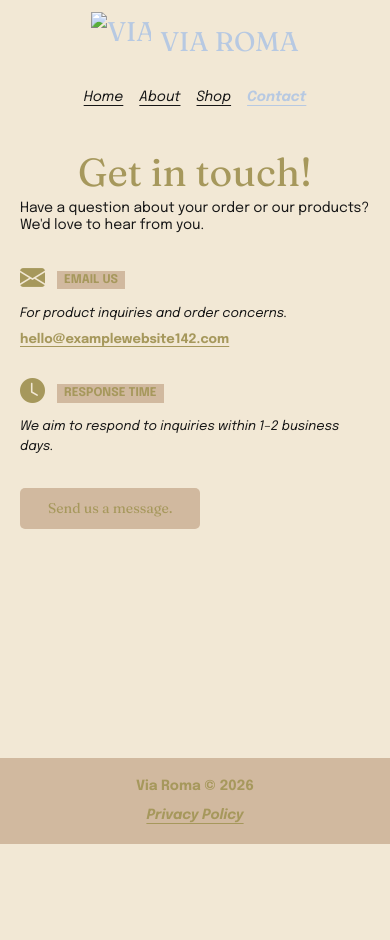
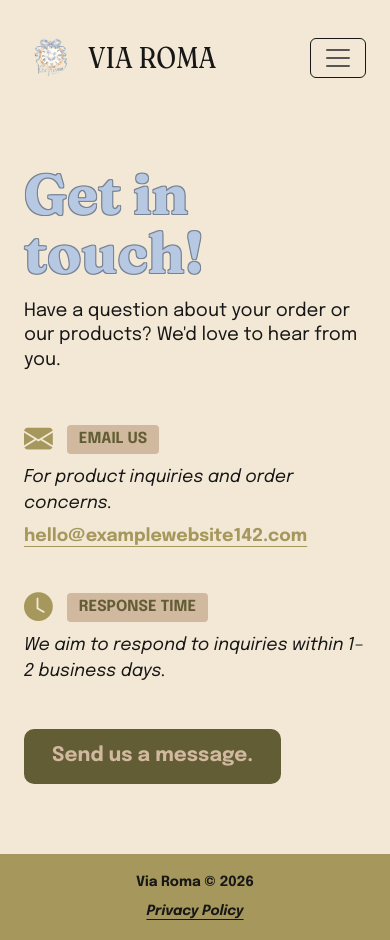
Before and after one commit to blue-amd/via-roma, a plain HTML site: page contact.html in a window 390 px wide. Before the commit the page ends 844 px from the top, so only its background shows below. Drawn offline with nearby package versions, Linux system fonts and the light colour scheme.

Commit message:
Changed some of the coding

```diff
--- a/contact.html
+++ b/contact.html
@@ -25,144 +25,32 @@
     <link rel="stylesheet"
           href="https://cdn.jsdelivr.net/npm/bootstrap-icons@1.11.3/font/bootstrap-icons.min.css">
 
+    <!-- Link to CSS -->
+    <link rel="stylesheet" href="css/styles.css">
+
     <style>
-
         /*
-           1. WEBSITE COLORS AND FONTS
+           1. CONTACT PAGE CONTENT
         */
-
-        :root {
-            --primary-color: #A6985C;
-            --neutral-color: #F2E8D5;
-            --button-color: #D1B99F;
-            --text-color: #171717;
-
-            --heading-font: 'Fraunces', serif;
-            --body-font: 'Epilogue', sans-serif;
+        .text-outline-shadow {
+        color: var(--primary-color);
+        text-shadow:
+            -1px -1px 0 #778394,
+            1px -1px 0 #778394,
+            -1px  1px 0 #778394,
+            1px  1px 0 #778394;
         }
-
-
-        /*
-           2. GENERAL PAGE STYLING
-        */
-
-        * {
-            box-sizing: border-box;
-        }
-
-        html {
-            scroll-behavior: smooth;
-        }
-
-        body {
-            margin: 0;
-            padding: 0;
-            background-color: var(--neutral-color);
-            color: var(--text-color);
-            font-family: var(--body-font);
-            font-size: 17px;
-            line-height: 1.5;
-
-            /* Keeps footer at the bottom */
-            min-height: 100vh;
-            display: flex;
-            flex-direction: column;
-        }
-
-        a {
-            color: inherit;
-        }
-
-        /* Keyboard accessibility */
-        a:focus-visible,
-        button:focus-visible {
-            outline: 3px solid #635D35;
-            outline-offset: 4px;
-        }
-
-
-        /*
-           3. HEADER AND NAVIGATION
-        */
-
-        .site-header {
-            width: 100%;
-            padding: 14px 4%;
-
-            display: flex;
-            justify-content: space-between;
-            align-items: center;
-
-            background-color: var(--neutral-color);
-        }
-
-        /* Logo and brand name */
-        .navbar-brand {
-            display: flex;
-            align-items: center;
-            gap: 12px;
-
-            color: #B7C9E2;
-            font-family: var(--heading-font);
-            font-size: 34px;
-            font-weight: 400;
-            text-decoration: none;
-        }
-
-        .navbar-brand:hover {
-            color: #B7C9E2;
-        }
-
-        /* Logo image */
-        .brand-logo {
-            width: 75px;
-            height: 75px;
-            object-fit: contain;
-        }
-
-        /* Navigation links */
-        .main-navigation {
-            display: flex;
-            align-items: center;
-            gap: 22px;
-        }
-
-        .main-navigation a {
-            color: var(--text-color);
-            font-family: var(--body-font);
-            font-size: 17px;
-            font-style: italic;
-            font-weight: 400;
-
-            text-decoration: underline;
-            text-underline-offset: 4px;
-
-            transition: opacity 0.2s ease;
-        }
-
-        .main-navigation a:hover {
-            opacity: 0.6;
-        }
-
-        /* Highlight current page */
-        .main-navigation a.active {
-            color: #B7C9E2;
-            font-weight: 700;
-        }
-
-
-        /*
-           4. CONTACT PAGE CONTENT
-        */
 
         .contact-section {
             flex: 1;
-            padding: 30px 20px 55px;
+            display: flex;
+            align-items: center;
+            padding: 50px 24px 70px;
         }
 
         /* Content width and alignment */
         .contact-content {
-            max-width: 570px;
+            max-width: 960px;
             width: 100%;
             margin: 0 auto;
         }
@@ -171,102 +59,109 @@
         .contact-title {
             color: var(--primary-color);
             font-family: var(--heading-font);
-            font-size: clamp(2.8rem, 6vw, 4.2rem);
-            font-weight: 400;
-            text-align: center;
-            margin-bottom: 5px;
-            line-height: 1.15;
+            font-size: clamp(3.5rem, 6.2vw, 6.8rem);
+            font-weight: 700;
+            text-align: left;
+            margin-bottom: 16px;
+            line-height: 1.05;
         }
 
         /* Introduction */
         .contact-intro {
-            max-width: 430px;
-            margin: 0 auto 32px;
+            max-width: 820px;
+            margin: 0 0 52px 0;
 
             font-family: var(--body-font);
-            font-size: 15px;
-            line-height: 1.2;
+            font-size: clamp(1.15rem, 1.55vw, 1.75rem);
+            line-height: 1.35;
         }
 
-
         /*
-           5. EMAIL AND RESPONSE TIME
+           2. EMAIL AND RESPONSE TIME
         */
 
         .info-item {
-            margin-bottom: 28px;
+            margin-bottom: 44px;
         }
 
         /* Icon and label alignment */
         .info-heading {
             display: flex;
             align-items: center;
-            gap: 12px;
-            margin-bottom: 5px;
+            gap: 14px;
+            margin-bottom: 10px;
         }
 
         /* Icons */
         .info-icon {
-            color: var(--primary-color);
-            font-size: 25px;
+            display: inline-flex;
+            align-items: center;
+            justify-content: center;
+            line-height: 1;
+            color: var(--secondary-color);
+            font-size: clamp(1.8rem, 2.4vw, 2.75rem);
         }
 
         /* Light-colored labels */
         .info-label {
             display: inline-block;
             background-color: var(--button-color);
-            color: var(--primary-color);
+            color: var(--text-color-dark);
 
             font-family: var(--body-font);
-            font-size: 13px;
+            font-size: clamp(0.95rem, 1.15vw, 1.35rem);
             font-weight: 700;
 
             margin: 0;
-            padding: 2px 7px;
+            padding: 5px 12px;
+            border-radius: 4px;
         }
 
         /* Description */
         .info-description {
             font-family: var(--body-font);
-            font-size: 14px;
+            font-size: clamp(1.1rem, 1.45vw, 1.65rem);
             font-style: italic;
-            margin-bottom: 5px;
+            margin-bottom: 6px;
         }
 
         /* Email address */
         .email-link {
-            color: var(--primary-color);
+            color: var(--secondary-color);
             font-family: var(--body-font);
-            font-size: 14px;
+            font-size: clamp(1.1rem, 1.45vw, 1.65rem);
             font-weight: 700;
 
             text-decoration: underline;
-            text-underline-offset: 3px;
+            text-underline-offset: 5px;
         }
 
         .email-link:hover {
             opacity: 0.7;
         }
 
-
         /*
-           6. SEND MESSAGE BUTTON
+           3. SEND MESSAGE BUTTON
         */
 
         .send-button {
             display: block;
-            margin: 38px 0 0;
-            padding: 10px 28px;
+            margin: 24px 0 0;
+            padding: 18px 46px;
 
-            background-color: var(--button-color);
-            color: var(--primary-color);
+            height: 55px;
+            padding: 0 28px;
+            margin: 20px 0 0;
+
+            background-color: var(--text-color-dark);
+            color: var(--button-color);
 
             border: none;
-            border-radius: 5px;
+            border-radius: 10px;
 
-            font-family: var(--heading-font);
-            font-size: 14px;
-            font-weight: 400;
+            font-family: var(--body-font);
+            font-size: 20px;
+            font-weight: 700;
 
             cursor: pointer;
             transition: opacity 0.2s ease;
@@ -275,174 +170,6 @@
         .send-button:hover {
             opacity: 0.75;
         }
-
-
-        /*
-           7. FOOTER
-        */
-
-        footer {
-            background-color: var(--button-color);
-            color: var(--primary-color);
-            padding: 23px 0;
-            margin-top: auto;
-        }
-
-        .footer-content {
-            display: flex;
-            justify-content: space-between;
-            align-items: center;
-            gap: 15px;
-        }
-
-        .footer-brand {
-            color: var(--primary-color);
-            font-family: var(--body-font);
-            font-size: 16px;
-            font-weight: 700;
-            margin: 0;
-        }
-
-        .footer-link {
-            color: var(--primary-color);
-            font-family: var(--body-font);
-            font-size: 16px;
-            font-weight: 700;
-            font-style: italic;
-
-            text-decoration: underline;
-            text-underline-offset: 4px;
-        }
-
-        .footer-link:hover {
-            opacity: 0.7;
-        }
-
-
-        /*
-           8. TABLET RESPONSIVENESS
-        */
-
-        @media (max-width: 991px) {
-
-            .navbar-brand {
-                font-size: 29px;
-            }
-
-            .main-navigation {
-                gap: 16px;
-            }
-
-            .main-navigation a {
-                font-size: 15px;
-            }
-
-            .contact-section {
-                padding-top: 35px;
-            }
-        }
-
-
-        /*
-           9. MOBILE RESPONSIVENESS
-        */
-
-        @media (max-width: 650px) {
-
-            body {
-                font-size: 15px;
-            }
-
-            .site-header {
-                flex-direction: column;
-                gap: 15px;
-                padding: 12px 15px;
-            }
-
-            .brand-logo {
-                width: 60px;
-                height: 60px;
-            }
-
-            .navbar-brand {
-                font-size: 27px;
-                gap: 9px;
-            }
-
-            .main-navigation {
-                justify-content: center;
-                flex-wrap: wrap;
-                gap: 16px;
-            }
-
-            .main-navigation a {
-                font-size: 14px;
-            }
-
-            .contact-section {
-                padding: 30px 20px 40px;
-            }
-
-            .contact-title {
-                font-size: clamp(2.3rem, 10vw, 3.2rem);
-            }
-
-            .contact-intro {
-                font-size: 14px;
-                margin-bottom: 28px;
-            }
-
-            .info-item {
-                margin-bottom: 24px;
-            }
-
-            .info-description,
-            .email-link {
-                font-size: 13px;
-            }
-
-            .info-label {
-                font-size: 12px;
-            }
-
-            .send-button {
-                margin-top: 32px;
-            }
-
-            footer {
-                padding: 18px 15px;
-            }
-
-            .footer-content {
-                flex-direction: column;
-                text-align: center;
-                gap: 8px;
-            }
-
-            .footer-brand,
-            .footer-link {
-                font-size: 14px;
-            }
-        }
-
-
-        /*
-           10. REDUCED MOTION
-        */
-
-        @media (prefers-reduced-motion: reduce) {
-
-            html {
-                scroll-behavior: auto;
-            }
-
-            *,
-            *::before,
-            *::after {
-                transition-duration: 0.01ms !important;
-            }
-        }
-
     </style>
 
 </head>
@@ -452,38 +179,77 @@
 
 
     <!--
-         HEADER AND NAVIGATION
+         HEADER / NAVIGATION
      -->
 
-    <header class="site-header">
+    <header>
 
-        <!-- Logo and brand name -->
+        <nav class="navbar navbar-expand-lg">
+
+            <div class="container-fluid px-4 px-lg-5">
+
+                <!-- LOGO AND BRAND NAME
+                     Change the image path if your logo has a different name. -->
                 <a class="navbar-brand" href="index.html">
 
                     <img
-                src="images/viaroma.jpeg"
+                        src="images/brand-logo.png"
                         alt="VIA ROMA logo"
                         class="brand-logo"
                     >
 
-            <span>VIA ROMA</span>
+                    <span class="brand-text fw-regular", >VIA ROMA</span>
 
                 </a>
 
+                <!-- Mobile navigation toggle -->
+                <button
+                    class="navbar-toggler"
+                    type="button"
+                    data-bs-toggle="collapse"
+                    data-bs-target="#mainNavigation"
+                    aria-controls="mainNavigation"
+                    aria-expanded="false"
+                    aria-label="Toggle navigation"
+                >
+                    <span class="navbar-toggler-icon"></span>
+                </button>
+
                 <!-- Navigation links -->
-        <nav class="main-navigation" aria-label="Main navigation">
+                <div class="collapse navbar-collapse"
+                     id="mainNavigation">
 
-            <a href="index.html">Home</a>
+                    <ul class="navbar-nav ms-auto">
 
-            <a href="about.html">About</a>
+                        <li class="nav-item">
+                            <a class="nav-link" href="index.html">
+                                Home
+                            </a>
+                        </li>
 
-            <a href="shop.html">Shop</a>
+                        <li class="nav-item">
+                            <a class="nav-link" href="about.html">
+                                About
+                            </a>
+                        </li>
 
-            <a href="contact.html"
-               class="active"
-               aria-current="page">
+                        <li class="nav-item">
+                            <a class="nav-link" href="shop.html">
+                                Shop
+                            </a>
+                        </li>
+
+                        <li class="nav-item">
+                            <a class="nav-link" href="contact.html">
                                 Contact
                             </a>
+                        </li>
+
+                    </ul>
+
+                </div>
+
+            </div>
 
         </nav>
 
@@ -500,7 +266,7 @@
         <div class="contact-content">
 
             <!-- Page heading -->
-            <h1 class="contact-title">
+            <h1 class="contact-title fw-bold text-outline-shadow">
                 Get in touch!
             </h1>
 
```
Lines whose indentation alone changed are shown as unchanged.
